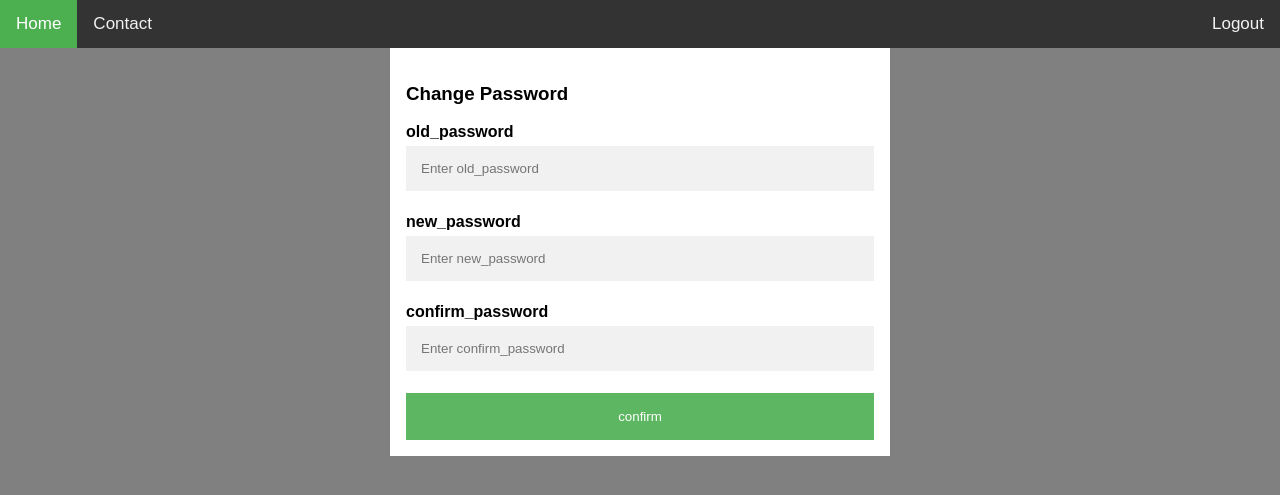
After one commit to grosslord2017/CRM, a Django app: page /change_password/ in a window 1280 px wide. The commit adds this page. Shown: the top 495 px of the page. Run offline with Django 3.2, Linux system fonts and the light colour scheme; the visitor is signed in with stand-in values (Sample User, id 1); data comes from the database, SQL or seed files in the repository; parts of the project's set-up code (start-up, migrations or seed data) failed here and were passed over.

Commit message:
add change password form

```diff
--- a/crm/forms.py
+++ b/crm/forms.py
@@ -66,3 +66,9 @@ class PositionCreateForm(forms.ModelForm):
     class Meta:
         model = Position
         fields = ('department_fk', 'name')
+
+class ChangePasswordForm(forms.Form):
+
+    old_password = forms.CharField(label='Old password', widget=forms.PasswordInput)
+    new_password = forms.CharField(label='New password', widget=forms.PasswordInput)
+    confirm_password = forms.CharField(label='Repeat new password', widget=forms.PasswordInput)
--- a/crm/templates/crm/base.html
+++ b/crm/templates/crm/base.html
@@ -11,8 +11,12 @@
             font-family: Arial, Helvetica, sans-serif;
         }
 
-        .messages {
+        .success {
             color: green;
+        }
+
+        .error {
+            color: red;
         }
 
         .topnav {
--- /dev/null
+++ b/crm/templates/crm/change_user_pass.html
@@ -0,0 +1,70 @@
+{% extends "crm/base.html" %}
+
+{% block style %}
+    body, html {
+        height: 100%;
+        font-family: Arial, Helvetica, sans-serif;
+        background-color: grey;
+    }
+
+    * {
+        box-sizing: border-box;
+    }
+
+    /* Add styles to the form container */
+    .container {
+        position: absolute;
+        right: 0;
+        left: 0;
+        margin: auto;
+        max-width: 500px;
+        padding: 16px;
+        background-color: white;
+    }
+
+    /* Full-width input fields */
+    input[type=text], input[type=password] {
+        width: 100%;
+        padding: 15px;
+        margin: 5px 0 22px 0;
+        border: none;
+        background: #f1f1f1;
+    }
+
+    input[type=text]:focus, input[type=password]:focus {
+        background-color: #ddd;
+        outline: none;
+    }
+
+    /* Set a style for the submit button */
+    .btn {
+        background-color: #4CAF50;
+        color: white;
+        padding: 16px 20px;
+        border: none;
+        cursor: pointer;
+        width: 100%;
+        opacity: 0.9;
+    }
+
+    .btn:hover {
+        opacity: 1;
+    }
+{% endblock %}
+
+
+{% block body %}
+     <form method="POST">
+        {% csrf_token %}
+        <div class="container">
+            <h3>Change Password</h3>
+
+            {% for f in form %}
+                <label for="{{ f.name }}"><b>{{ f.name }}</b></label>
+                <input type="password" placeholder="Enter {{ f.name }}" name="{{ f.name }}" required>
+            {% endfor %}
+
+            <button type="submit" class="btn">confirm</button>
+        </div>
+    </form>
+{% endblock %}
--- /dev/null
+++ b/crm/templates/crm/change_user_pass_done.html
@@ -0,0 +1,6 @@
+{% extends "crm/base.html" %}
+
+
+{% block body %}
+    <p>Your password has been changed. Now you can log in with a new password <a href="{% url 'login' %}">log in</a>.</p>
+{% endblock %}
--- a/crm/templates/crm/home_crm.html
+++ b/crm/templates/crm/home_crm.html
@@ -47,6 +47,10 @@
                 <p>
                     <a href="{% url 'edit_profile' %}">Редактировать профиль</a>
                 </p>
+                <p>
+                    <a href="{% url 'change_password' %}">Сменить пароль</a>
+                </p>
+
                 {% if user.is_superuser %}
                     <p>
                         <a href="{% url 'archive' %}">Архив</a>
--- a/crm/urls.py
+++ b/crm/urls.py
@@ -1,5 +1,6 @@
 from django.urls import path
 from . import views
+
 
 urlpatterns = [
     path('', views.home_crm, name='home_crm'),
@@ -17,4 +18,5 @@ urlpatterns = [
     path('choice_position', views.choice_position, name='choice_position'),
     path('choice-profile', views.choice_profile, name='choice-profile'),
     path('create_workplace/', views.create_workplace, name='create_workplace'),
+    path('change_password/', views.change_password, name='change_password'),
 ]
--- a/crm/views.py
+++ b/crm/views.py
@@ -1,4 +1,5 @@
 import json
+import django.contrib.auth.hashers as hash
 from datetime import date
 from .sender import send_mail
 from django.db.models import Q
@@ -10,7 +11,7 @@ from django.contrib.auth import login, authenticate, logout
 from .models import Profile, Task, ArchiveTask, Position, Comment
 from django.shortcuts import render, HttpResponseRedirect, HttpResponse, Http404
 from .forms import AutorizationForm, UserRegistrationForm, UserEditForm, ProfileFillingForm, TaskCreateForm,\
-    CommentCreateForm, DepartmentCreateForm, PositionCreateForm
+    CommentCreateForm, DepartmentCreateForm, PositionCreateForm, ChangePasswordForm
 
 
 # Create your views here.
@@ -377,3 +378,24 @@ def create_workplace(request):
     return render(request, 'crm/create_workplace.html', {'form_dep': form_dep,
                                                          'form_pos': form_pos,
                                                          'dep': dep})
+
+@login_required
+# user can change the password
+def change_password(request):
+    user = User.objects.get(id=request.user.id)
+    if request.method == 'POST':
+        form = ChangePasswordForm(request.POST)
+        if form.is_valid:
+            if hash.check_password(request.POST['old_password'], user.password):
+                if request.POST['new_password'] == request.POST['confirm_password']:
+                    user.set_password(request.POST['confirm_password'])
+                    user.save()
+                    return render(request, 'crm/change_user_pass_done.html')
+                else:
+                    messages.error(request, 'new password and confirm password do not match')
+            else:
+                messages.error(request, 'wrong old password')
+    else:
+        form = ChangePasswordForm()
+
+    return render(request, 'crm/change_user_pass.html', {'form': form})
```
Also changed, not shown: crm/templates/crm/test.html (deleted, +0 -83 lines).
